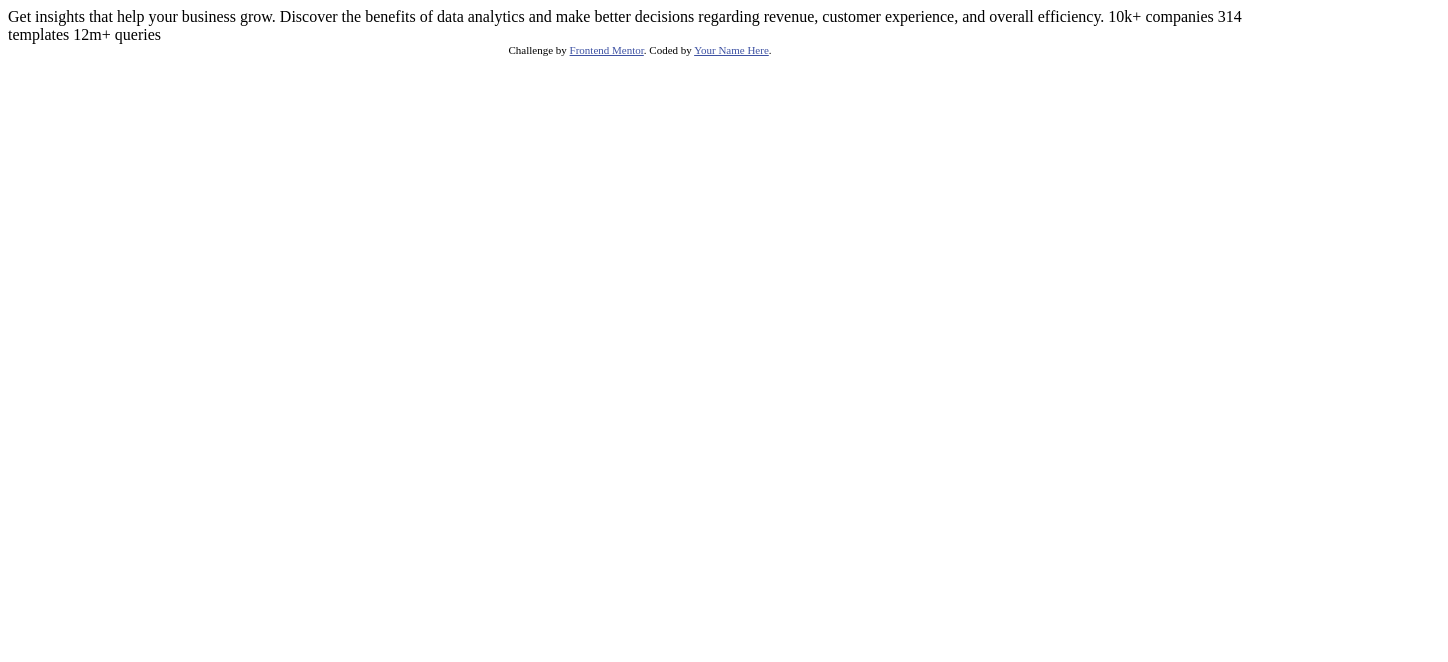
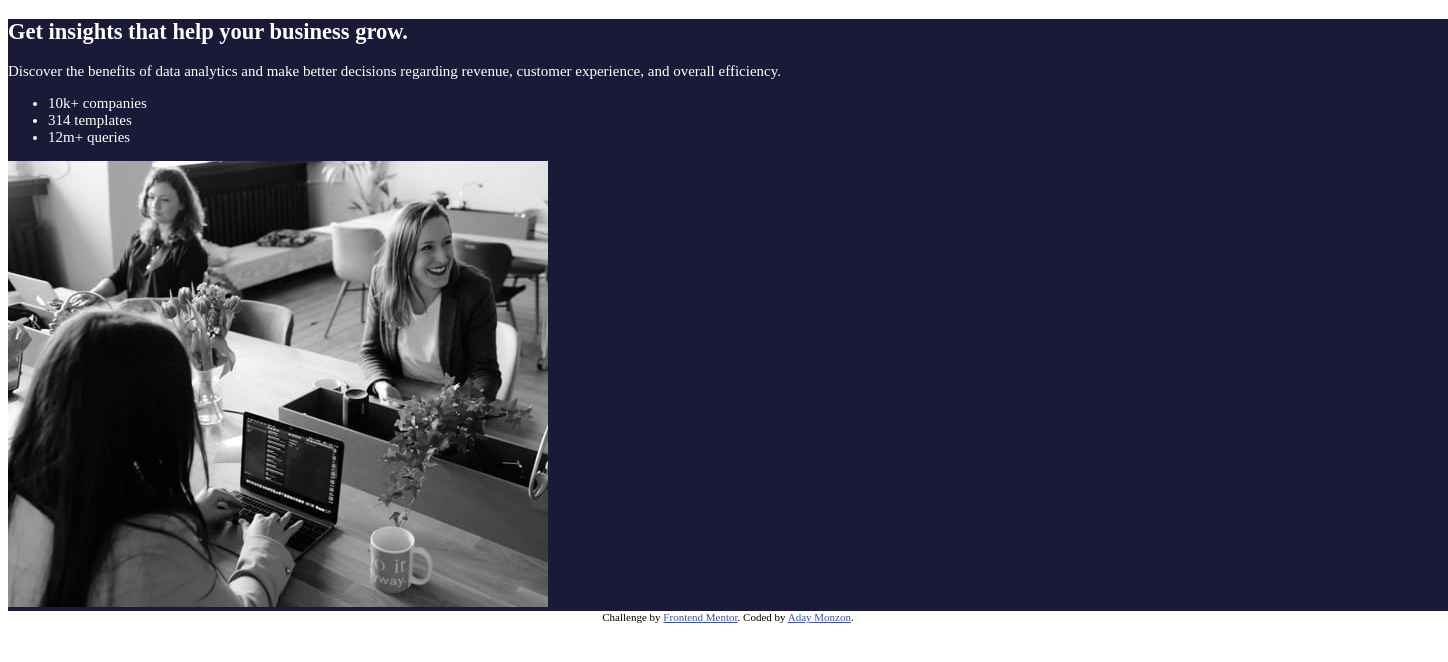
Before and after one commit to Aday-Monzon/stats-preview-card-component-main, a plain HTML site: page index.html in a window 1280 px wide. Shown: the whole page, 1448 px wide, since content can reach past the window. Drawn offline with Linux system fonts and the light colour scheme.

Commit message:
primeras modificaciones de estilo

```diff
--- a/index.html
+++ b/index.html
@@ -7,27 +7,34 @@
   <link rel="icon" type="image/png" sizes="32x32" href="./images/favicon-32x32.png">
 
   <title>Frontend Mentor | Stats preview card component</title>
+  <link rel="stylesheet" href="style.css">
+  <!-- Feel free to remove these styles or customise in your own stylesheet 👍 -->
 
-  <!-- Feel free to remove these styles or customise in your own stylesheet 👍 -->
-  <style>
-    .attribution { font-size: 11px; text-align: center; }
-    .attribution a { color: hsl(228, 45%, 44%); }
-  </style>
 </head>
 <body>
+<section>
+    <div class="card">
+      <h1>Get insights that help your business grow.</h1>
 
-  Get insights that help your business grow.
+      <p>Discover the benefits of data analytics and make better decisions regarding revenue, customer
+      experience, and overall efficiency.</p>
 
-  Discover the benefits of data analytics and make better decisions regarding revenue, customer
-  experience, and overall efficiency.
+      <ul>
+        <li>10k+ companies</li>
+        <li>314 templates</li>
+        <li>12m+ queries</li>
+      </ul>
 
-  10k+ companies
-  314 templates
-  12m+ queries
+    <div class="imagen">
+      <img src="images/image-header-desktop.jpg" alt="oficina">
+    </div>
+    </div>
+</section>
+
 
   <div class="attribution">
     Challenge by <a href="https://www.frontendmentor.io?ref=challenge" target="_blank">Frontend Mentor</a>.
-    Coded by <a href="#">Your Name Here</a>.
+    Coded by <a href="#">Aday Monzon</a>.
   </div>
 </body>
 </html>
--- /dev/null
+++ b/style.css
@@ -0,0 +1,16 @@
+body {
+  font-size: 15px;
+  width: 1440px;
+}
+.card {
+  color: hsl(0, 0%, 100%);
+  background-color: hsl(244, 38%, 16%);
+}
+.attribution {
+  font-size: 11px;
+  text-align: center;
+}
+
+.attribution a {
+  color: hsl(228, 45%, 44%);
+}
```
